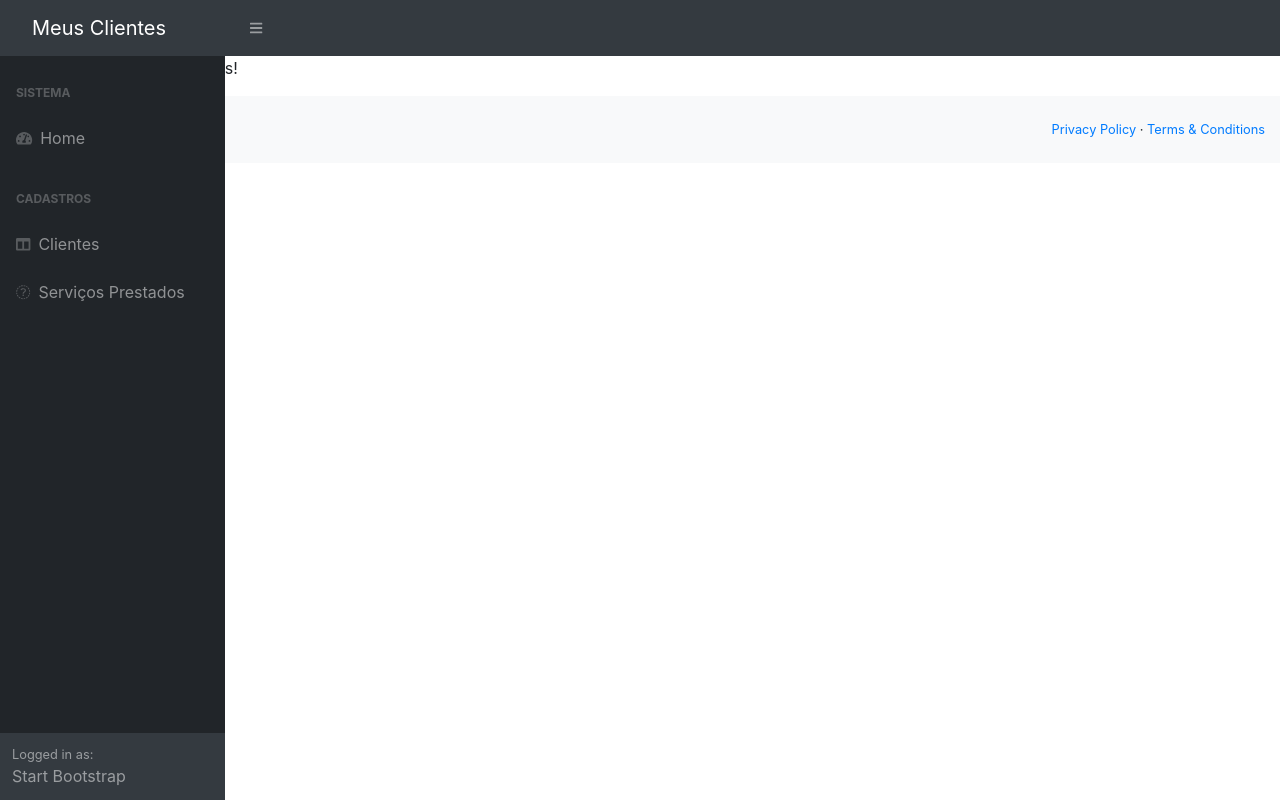
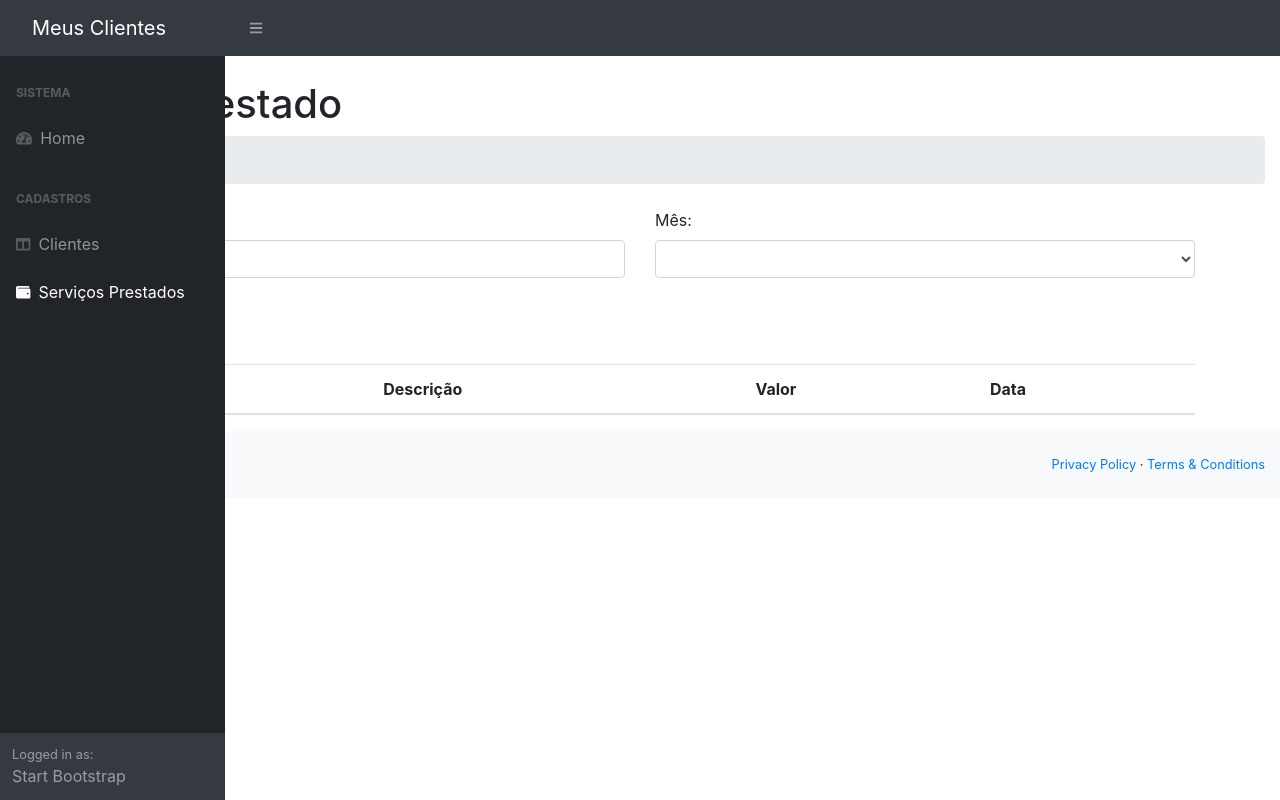
Before and after one commit to renatoganske/clientes, an Angular app in the folder frontend/clientes-app/: page /servico-prestado-listagem in a window 1280 px wide. Built offline with nearby package versions, Linux system fonts and the light colour scheme.

Commit message:
feat: implementado formulário de pesquisa de serviços prestados

```diff
--- a/frontend/clientes-app/src/app/servico-prestado.service.ts
+++ b/frontend/clientes-app/src/app/servico-prestado.service.ts
@@ -1,6 +1,7 @@
+import { ServicoPrestadoBusca } from './servico-prestado/servico-prestado-lista/servicoPrestadoBusca';
 
 import { Injectable } from '@angular/core';
-import { HttpClient } from '@angular/common/http';
+import { HttpClient, HttpParams } from '@angular/common/http';
 import { ServicoPrestado } from './servico-prestado/servicoPrestado';
 import { Observable } from 'rxjs';
 import { environment } from '../environments/environment'
@@ -19,4 +20,15 @@ export class ServicoPrestadoService {
       this.apiURL, servicoPrestado
       );
   }
+
+  buscar(nome: string, mes: number) : Observable<ServicoPrestadoBusca[]>{
+
+    const httpParams = new HttpParams()
+      .set("nome", nome)
+      .set("mes", mes ?  mes.toString() : '');
+
+    const url = this.apiURL + "?" + httpParams.toString();
+    return this.http.get<any>(url);
+  }
+
 }
--- a/frontend/clientes-app/src/app/servico-prestado/servico-prestado-form/servico-prestado-form.component.html
+++ b/frontend/clientes-app/src/app/servico-prestado/servico-prestado-form/servico-prestado-form.component.html
@@ -1,6 +1,6 @@
 <h1 class="mt-4">Serviço Prestado</h1>
 <ol class="breadcrumb mb-4">
-  <li class="breadcrumb-item active">Novo</li>
+  <li class="breadcrumb-bitem active">Novo</li>
 </ol>
 <div class="container">
   <form #form="ngForm" (submit)="onSubmit()">
--- a/frontend/clientes-app/src/app/servico-prestado/servico-prestado-lista/servico-prestado-lista.component.html
+++ b/frontend/clientes-app/src/app/servico-prestado/servico-prestado-lista/servico-prestado-lista.component.html
@@ -1 +1,64 @@
-<p>servico-prestado-lista works!</p>
+<h1 class="mt-4">Serviço Prestado</h1>
+<ol class="breadcrumb mb-4">
+  <li class="breadcrumb-bitem active">Consulta</li>
+</ol>
+<div class="container">
+    <form #consultaForm="ngForm"(submit)="consultar()">
+        <div class="row">
+            <div class="col-md-6">
+                <label for="inputNome">Nome Cliente:</label>
+                <input type="text" [(ngModel)]="nome"
+                       name="nome" class="form-control"
+                       id="inputNome">
+            </div>
+
+            <div class="col-md-6">
+                <label for="inputMes">Mês:</label>
+                <select [(ngModel)]="mes" class="form-control" name="mes">
+                    <option value="">Selecione...</option>
+                    <option *ngFor="let mes of meses" [value]="mes">
+                        {{ mes }}
+                    </option>
+
+                </select>
+            </div>
+        </div>
+
+        <br />
+
+        <div class="row">
+            <div class="col-md-3">
+                <button type="submit" class="btn btn-primary">
+                    <i class="fa fa-search"></i>Consultar
+                </button>
+            </div>
+        </div>
+    </form>
+
+    <br />
+    <div class="row">
+        <div class="alert alert-warning" role="alert" *ngIf="message">
+            {{ message }}
+          </div>
+        <div class="col-md-12">
+            <table class="table">
+                <thead>
+                    <tr>
+                        <th>Cliente</th>
+                        <th>Descrição</th>
+                        <th>Valor</th>
+                        <th>Data</th>
+                    </tr>
+                </thead>
+                <tbody>
+                    <tr *ngFor="let s of lista">
+                        <td> {{ s.cliente.nome }} </td>
+                        <td> {{ s.descricao }} </td>
+                        <td> {{ s.valor }} </td>
+                        <td> {{ s.data }} </td>
+                    </tr>
+                </tbody>
+            </table>
+        </div>
+    </div>
+</div>
--- a/frontend/clientes-app/src/app/servico-prestado/servico-prestado-lista/servico-prestado-lista.component.ts
+++ b/frontend/clientes-app/src/app/servico-prestado/servico-prestado-lista/servico-prestado-lista.component.ts
@@ -1,3 +1,5 @@
+import { ServicoPrestadoService } from './../../servico-prestado.service';
+import { ServicoPrestadoBusca } from './servicoPrestadoBusca';
 import { Component, OnInit } from '@angular/core';
 
 @Component({
@@ -7,9 +9,31 @@ import { Component, OnInit } from '@angular/core';
 })
 export class ServicoPrestadoListaComponent implements OnInit {
 
-  constructor() { }
+  nome: string;
+  mes: number;
+  meses: number[];
+  lista: ServicoPrestadoBusca[];
+  message: string;
+
+  constructor(
+    private service: ServicoPrestadoService
+  ) {
+    this.meses = [1,2,3,4,5,6,7,8,9,10,11,12]
+   }
 
   ngOnInit(): void {
   }
 
+  consultar(){
+    this.service
+      .buscar(this.nome, this.mes)
+      .subscribe(response => {
+        this.lista = response;
+        if(this.lista.length <= 0){
+          this.message = "Nenhum registro encontrado.";
+        } else{
+          this.message = null;
+        }
+      });
+  }
 }
--- /dev/null
+++ b/frontend/clientes-app/src/app/servico-prestado/servico-prestado-lista/servicoPrestadoBusca.ts
@@ -0,0 +1,10 @@
+import { Cliente } from '../../clientes/cliente';
+
+export class ServicoPrestadoBusca{
+
+    descricao: string;
+    valor: number;
+    data: string;
+    cliente: Cliente;
+
+}
--- a/frontend/clientes-app/src/app/template/sidebar/sidebar.component.html
+++ b/frontend/clientes-app/src/app/template/sidebar/sidebar.component.html
@@ -24,13 +24,13 @@
           </a>
           <a
             class="nav-link collapsed"
-            routerLink="/servico-prestado-form"
+            routerLink="/servico-prestado-listagem"
             data-toggle="collapse"
             data-target="#collapseLayouts"
             aria-expanded="false"
             aria-controls="collapseLayouts"
           >
-            <div class="sb-nav-link-icon"><i class="fas fa-money"></i></div>
+            <div class="sb-nav-link-icon"><i class="fas fa-wallet"></i></div>
             Serviços Prestados
           </a>
         </div>
```
